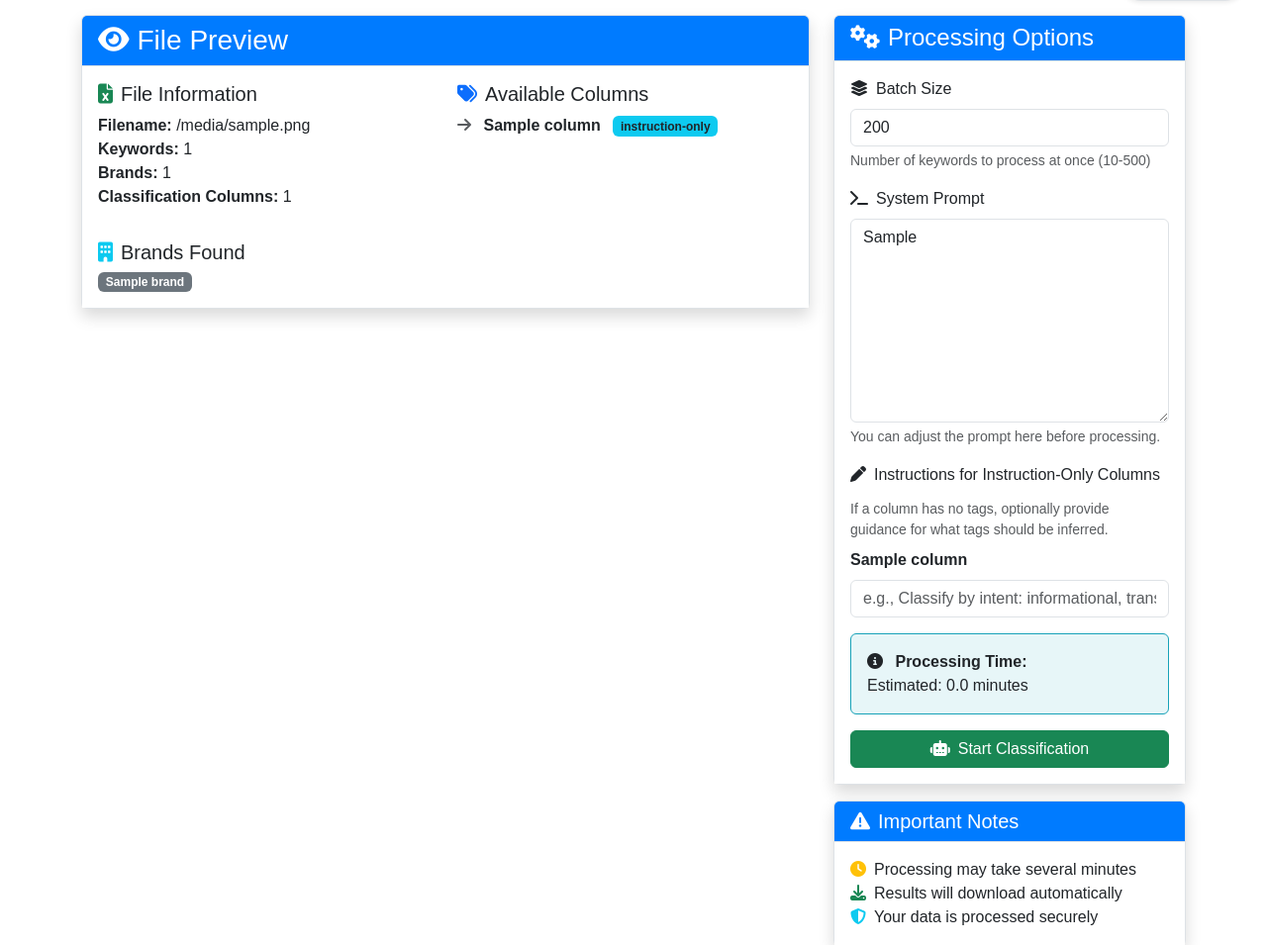
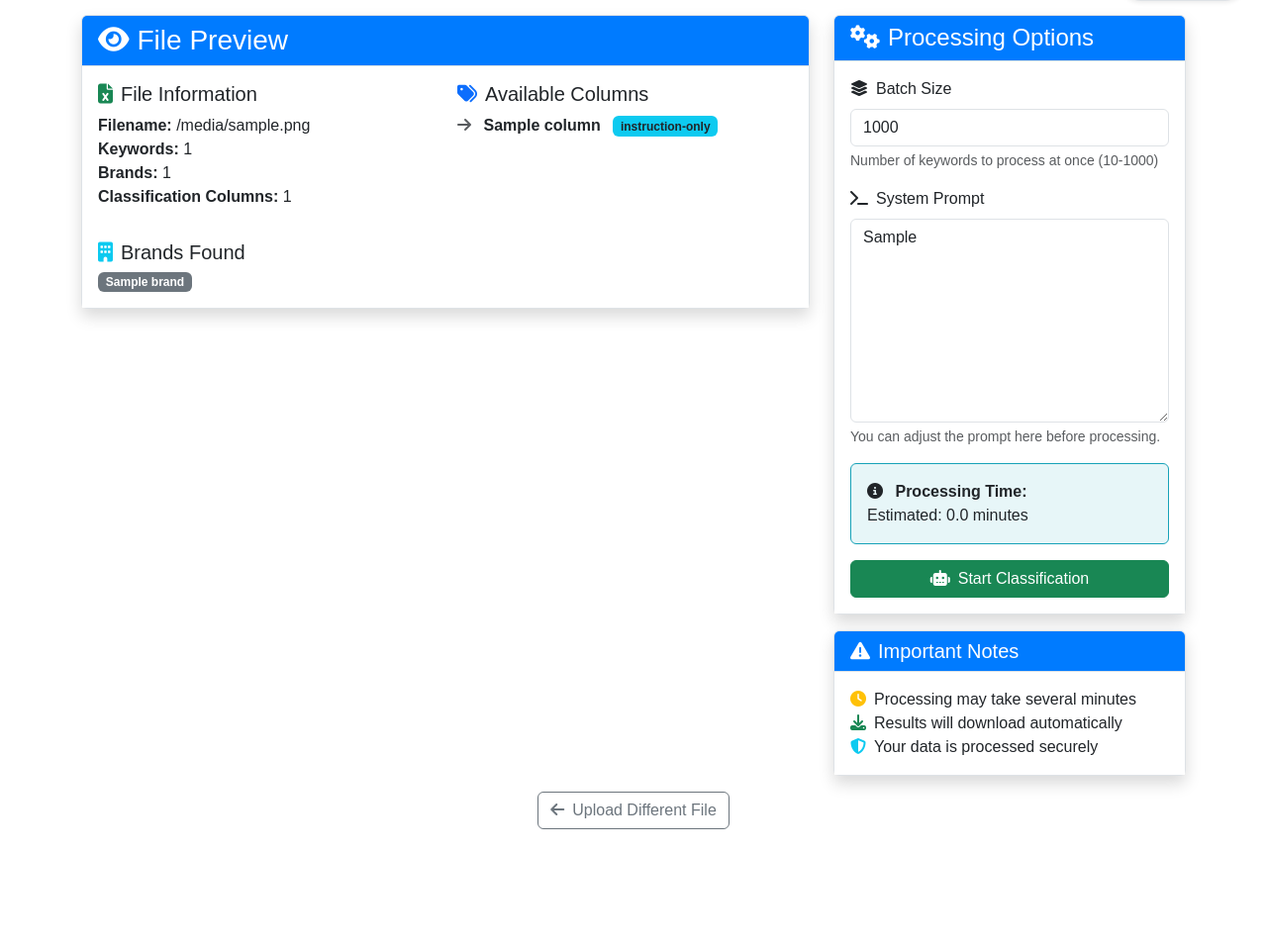
Before and after one commit to sgtkwan/seotools, a Flask app: template templates/preview.html in a window 1280 px wide. Shown: the part 65-1020 px from the top of the page at 99% size. After the commit the page ends 903 px from the top, so only its background shows below. Run offline with Flask 3, Linux system fonts and the light colour scheme; the template is opened without the code that fills it: most values are stand-ins (such as "Sample title", 1, 10 or a date in 2020); some libraries are stand-ins or nearby versions.

Commit message:
changes to batch limit

```diff
--- a/app.py
+++ b/app.py
@@ -371,25 +371,8 @@ def process_file(filename):
             agent.system_prompt = user_system_prompt
         agent.load_data(file_path=filepath)
 
-        # Collect any instruction inputs for instruction-only columns and apply to agent.columns
-        updated_columns = []
-        for index, col in enumerate(agent.columns):
-            # Expect hidden field instruction_col_name_{i} for instruction columns as rendered in preview
-            instruction_name_field = f"instruction_col_name_{index}"
-            instruction_value_field = f"instruction_{index}"
-            provided_col_name = request.form.get(instruction_name_field)
-            provided_instruction = request.form.get(instruction_value_field, "").strip()
-
-            if isinstance(col, dict) and 'tags' not in col:
-                # Instruction-only column. If provided, set instructions text
-                column_copy = dict(col)
-                if provided_col_name == col.get('name') and provided_instruction:
-                    column_copy['instructions'] = provided_instruction
-                updated_columns.append(column_copy)
-            else:
-                updated_columns.append(col)
-
-        agent.columns = updated_columns
+        # Use columns as defined by the uploaded Excel and defaults; no extra instructions from UI
+        # (Removed UI-provided per-column instruction handling)
 
         # Create output filename
         base_name = Path(filename).stem
--- a/templates/preview.html
+++ b/templates/preview.html
@@ -71,8 +71,8 @@
                             <i class="fas fa-layer-group me-2"></i>Batch Size
                         </label>
                         <input type="number" class="form-control" id="batch_size" name="batch_size"
-                               value="200" min="10" max="500">
-                        <div class="form-text">Number of keywords to process at once (10-500)</div>
+                               value="1000" min="10" max="1000">
+                        <div class="form-text">Number of keywords to process at once (10-1000)</div>
                     </div>
                     <div class="mb-3">
                         <label for="system_prompt" class="form-label">
@@ -81,23 +81,7 @@
                         <textarea class="form-control" id="system_prompt" name="system_prompt" rows="8">{{ system_prompt }}</textarea>
                         <div class="form-text">You can adjust the prompt here before processing.</div>
                     </div>
-                    {% if columns_detail %}
-                    <div class="mb-3">
-                        <label class="form-label">
-                            <i class="fas fa-pen me-2"></i>Instructions for Instruction-Only Columns
-                        </label>
-                        <div class="form-text mb-2">If a column has no tags, optionally provide guidance for what tags should be inferred.</div>
-                        {% for column in columns_detail %}
-                            {% if not column.tags %}
-                            <div class="mb-2">
-                                <label class="form-label fw-semibold">{{ column.name }}</label>
-                                <input type="text" class="form-control" name="instruction_{{ loop.index0 }}" placeholder="e.g., Classify by intent: informational, transactional, navigational">
-                                <input type="hidden" name="instruction_col_name_{{ loop.index0 }}" value="{{ column.name }}">
-                            </div>
-                            {% endif %}
-                        {% endfor %}
-                    </div>
-                    {% endif %}
+
 
                     <div class="alert alert-info">
                         <i class="fas fa-info-circle me-2"></i>
```
